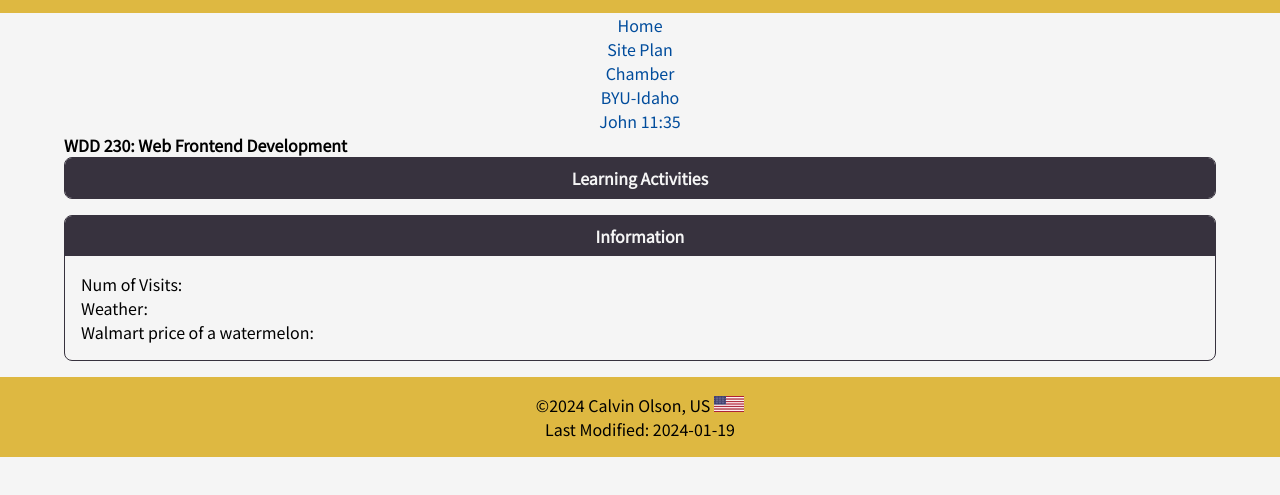
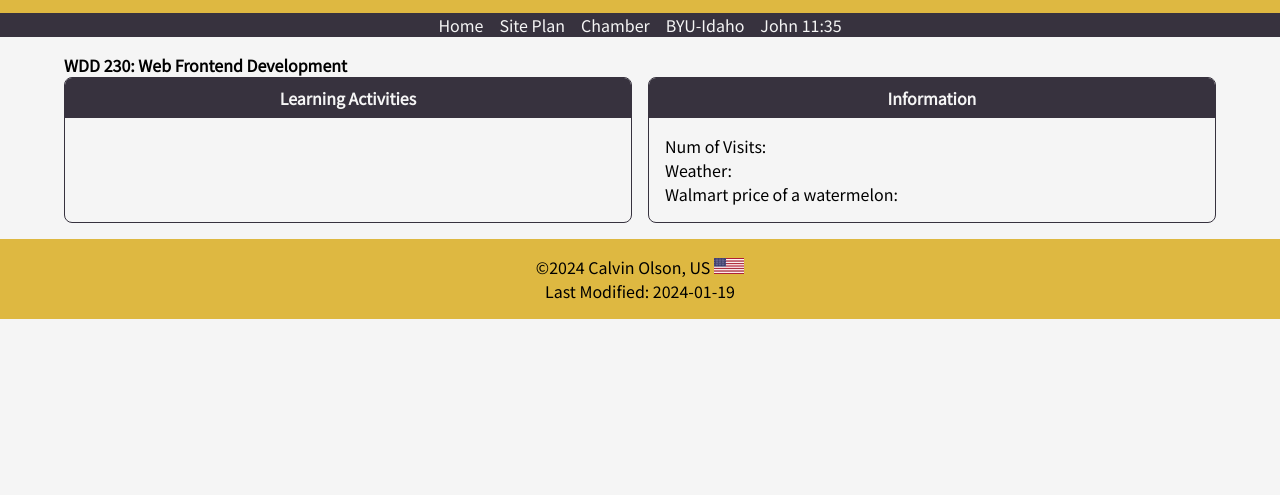
Before and after one commit to calvin3oo/wdd230, a plain HTML site: page index.html in a window 1280 px wide. Shown: the part 179-674 px from the top of the page. Drawn offline with Linux system fonts and the light colour scheme.

Commit message:
home page enhancements

```diff
--- a/index.html
+++ b/index.html
@@ -11,6 +11,7 @@
     <link rel="stylesheet" href="./styles/base.css">
     <link rel="stylesheet" href="./styles/vars.css">
     <link rel="stylesheet" href="./styles/genarics.css">
+    <link rel="stylesheet" href="./styles/larger.css">
 
     <!-- Font -->
     <link rel="preconnect" href="https://fonts.googleapis.com">
@@ -20,6 +21,11 @@
     <!-- Favicon -->
     <link rel="icon" href="favicon.ico">
 
+    <!-- Social Media -->
+    <meta property="og:title" content="Calvin Olson's WDD Homepage">
+    <meta property="og:description" content="Calvin Olson's WDD Website">
+    <meta property="og:image" content="./images/myself-min.jpg">
+    <meta property="og:url" content="https://calvin3oo.github.io/wdd230/">
 </head>
 <body>
     <header class="flex-row-center gold py-1">
@@ -27,8 +33,8 @@
         <h1>Calvin Olson</h1>
     </header>
 
-    <nav class="flex-col-center">
-        <ul class="style-none border">
+    <nav class="pb-1">
+        <ul class="style-none border nav-links">
             <li><a href="#">Home</a></li>
             <li><a href="lesson03/chamber-site-plan.html">Site Plan</a></li>
             <li><a href="chamber/">Chamber</a></li>
@@ -39,7 +45,7 @@
 
     <main>
         <h2>WDD 230: Web Frontend Development</h2>
-        <div class="grid-1">
+        <div class="homepage-main-cards">
             <section class="card">
                 <h3>Learning Activities</h3>
                 <!-- <ul>
--- a/styles/base.css
+++ b/styles/base.css
@@ -118,6 +118,16 @@ li {
     grid-template-columns: 1fr;
     grid-gap: 1rem;
 }
+.grid-2 {
+    display: grid;
+    grid-template-columns: 1fr 1fr;
+    grid-gap: 1rem;
+}
+.homepage-main-cards{
+    display: grid;
+    grid-template-columns: 1fr;
+    grid-gap: 1rem;
+}
 .style-none{
     list-style: none;
 }
@@ -144,6 +154,17 @@ li {
     gap: 1rem;
     text-align: center;
 }
+.nav-links{
+    display: flex;
+    flex-direction: column;
+    justify-content: center;
+    align-items: center;
+    text-align: center;
+    background-color: var(--raisin-black);
+}
+.nav-links a{
+    color: var(--white-smoke);
+}
 .card{
     background-color: var(--white-smoke);
     border-radius: 0.5rem;
--- /dev/null
+++ b/styles/larger.css
@@ -0,0 +1,13 @@
+@media screen and (min-width: 800px){
+    .nav-links{
+        display: flex;
+        flex-direction: row;
+        justify-content: center;
+        gap: 1rem;
+    }
+    .homepage-main-cards{
+        display: grid;
+        grid-template-columns: 1fr 1fr;
+        grid-gap: 1rem;
+    }
+}
```
